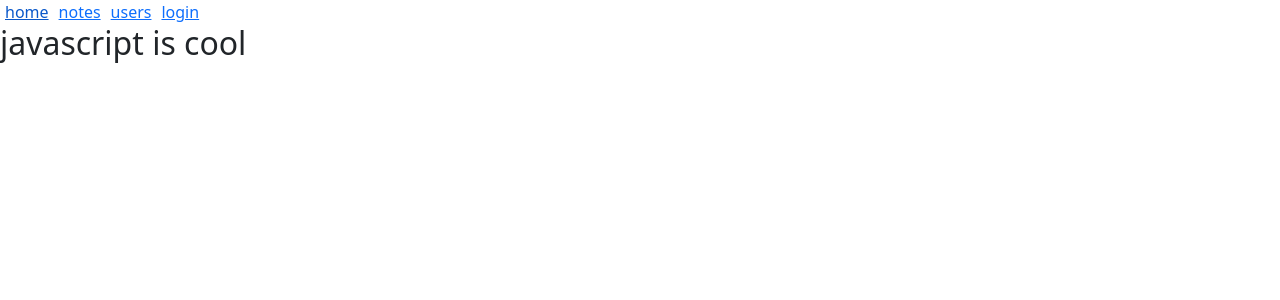
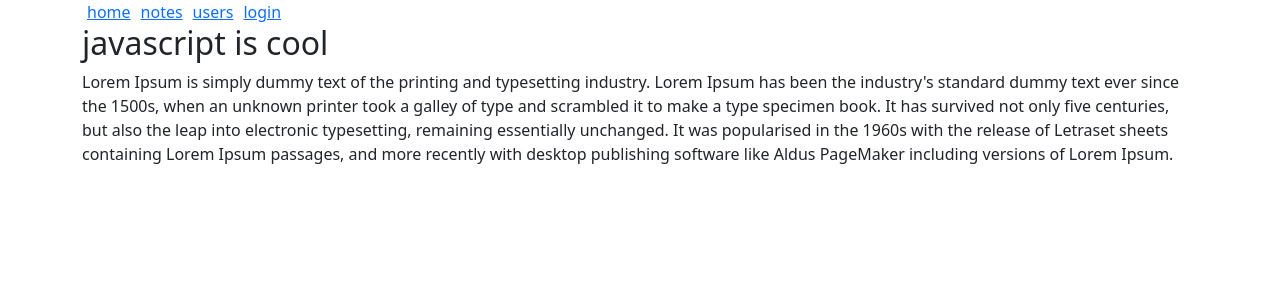
Before and after one commit to pratiksj/react-router, a React (Create React App) app: page / in a window 1280 px wide. Shown: the top 300 px of the page. Built offline with nearby package versions, Linux system fonts and the light colour scheme.

Commit message:
feat: used bootstrap components Table,Button,Form

```diff
--- a/src/App.js
+++ b/src/App.js
@@ -8,24 +8,48 @@ import {
   useMatch,
 } from "react-router-dom";
 import { useState } from "react";
+import { Table, Form, Button } from "react-bootstrap";
 
 const Home = () => (
   <div>
     {" "}
     <h2>javascript is cool</h2>{" "}
+    <p>
+      Lorem Ipsum is simply dummy text of the printing and typesetting industry.
+      Lorem Ipsum has been the industry's standard dummy text ever since the
+      1500s, when an unknown printer took a galley of type and scrambled it to
+      make a type specimen book. It has survived not only five centuries, but
+      also the leap into electronic typesetting, remaining essentially
+      unchanged. It was popularised in the 1960s with the release of Letraset
+      sheets containing Lorem Ipsum passages, and more recently with desktop
+      publishing software like Aldus PageMaker including versions of Lorem
+      Ipsum.
+    </p>
   </div>
 );
 
 const Notes = ({ notes }) => (
   <div>
     <h2>Notes</h2>
-    <ul>
+    {/* <ul>
       {notes.map((note) => (
         <li key={note.id}>
           <Link to={`/notes/${note.id}`}>{note.content}</Link>
         </li>
       ))}
-    </ul>
+    </ul> */}
+    <Table striped>
+      <tbody>
+        {notes.map((note) => (
+          <tr key={note.id}>
+            <td>
+              <Link to={`/notes/${note.id}`}>{note.content}</Link>
+            </td>
+            <td>{note.user}</td>
+          </tr>
+        ))}
+      </tbody>
+    </Table>
   </div>
 );
 
@@ -48,7 +72,7 @@ const Login = (props) => {
   return (
     <div>
       <h2>login</h2>
-      <form onSubmit={onSubmit}>
+      {/* <form onSubmit={onSubmit}>
         <div>
           username: <input />
         </div>
@@ -56,7 +80,18 @@ const Login = (props) => {
           password: <input type="password" />
         </div>
         <button type="submit">login</button>
-      </form>
+      </form> */}
+      <Form onSubmit={onSubmit}>
+        <Form.Group>
+          <Form.Label>username:</Form.Label>
+          <Form.Control type="text" name="username" />
+          <Form.Label>password:</Form.Label>
+          <Form.Control type="password" />
+          <Button variant="primary" type="submit">
+            login
+          </Button>
+        </Form.Group>
+      </Form>
     </div>
   );
 };
@@ -83,6 +118,7 @@ const Note = ({ note }) => {
 
 function App() {
   const match = useMatch("/notes/:id");
+  //console.log("hy i ma matfh", match);
   const [notes, setNotes] = useState([
     {
       id: 1,
@@ -117,7 +153,7 @@ function App() {
     padding: 5,
   };
   return (
-    <div>
+    <div className="container">
       <div>
         <Link style={padding} to="/">
           home
```
